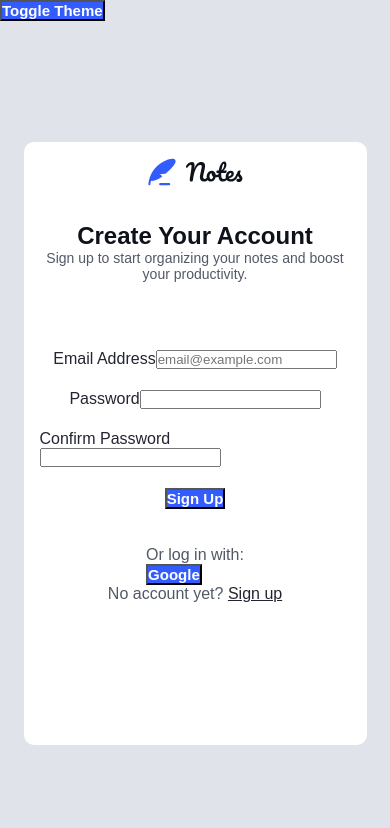
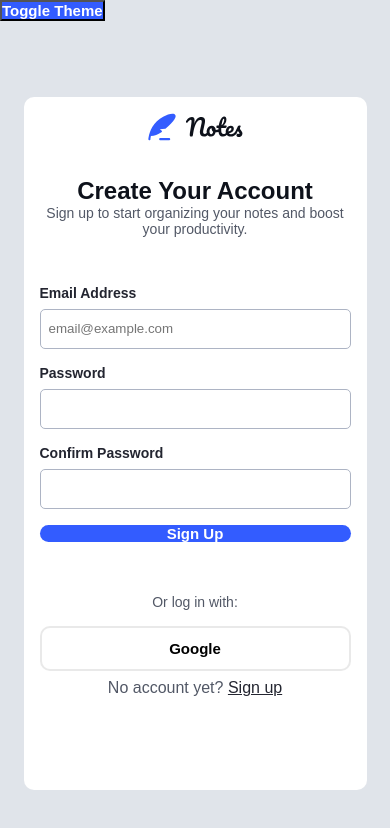
Before and after one commit to LeoLoureiro-code/NotesApp, an Angular app: page /register in a window 390 px wide. Shown: the top 828 px of the page. Built offline with nearby package versions, Linux system fonts and the light colour scheme.

Commit message:
add register component styles for destktop and mobile

```diff
--- a/src/components/register/register.component.scss
+++ b/src/components/register/register.component.scss
@@ -1,6 +1,6 @@
 main{
     width: 540px;
-    height: 646px;
+    height: 636px;
     padding: 3rem;
     display: flex;
     flex-direction: column;
@@ -8,7 +8,7 @@ main{
     border-radius: 10px;
 
     @media (max-width: 700px) {
-        height: 603px;
+        height: 693px;
         width: 343px;
         padding: 1rem;
     }
@@ -39,13 +39,67 @@ main{
         justify-content: space-evenly;
         align-items: center;
         width: 444px;
-        height: 232px;
+        height: 285px;
         position: relative;
         margin-top: 2rem;
+        margin-bottom: 2rem;
 
         @media (max-width: 700px){
             width: 343px;
             padding: 1rem;
         }
     }
+
+    label{
+        font-weight: 600;
+        display: block;
+        width: 100%;
+        font-size: 14px;
+        margin-bottom: 0.5rem;
+    }
+
+    .input-div{
+        width: 100%;
+    }
+
+    input{
+        display: inline-block;
+        width: 100%;
+        padding: 0.5rem;
+        border-radius: 5px;
+        outline: none;
+        border: 1px solid #adb4c4;
+        height: 40px;
+        margin-bottom: 1rem;
+    }
+
+    button{
+        width: 100%;
+        border: none;
+        height: 45px;
+        border-radius: 10px;
+    }
+
+    .google-login{
+        width: 100%;
+    }
+
+    .google-login-text{
+        font-size: 14px;
+        margin: 0.5rem 0  1rem 0;
+        text-align: center;
+    }
+
+    .google-login-btn{
+        width: 100%;
+        height: 45px;
+        border-radius: 10px;
+        border: 2px solid rgba(160, 159, 159, 0.226);
+        outline: none;
+        background-color: white !important;
+        color: black !important;
+        margin-bottom: 0.5rem;
+    }
+
+
 }
```
